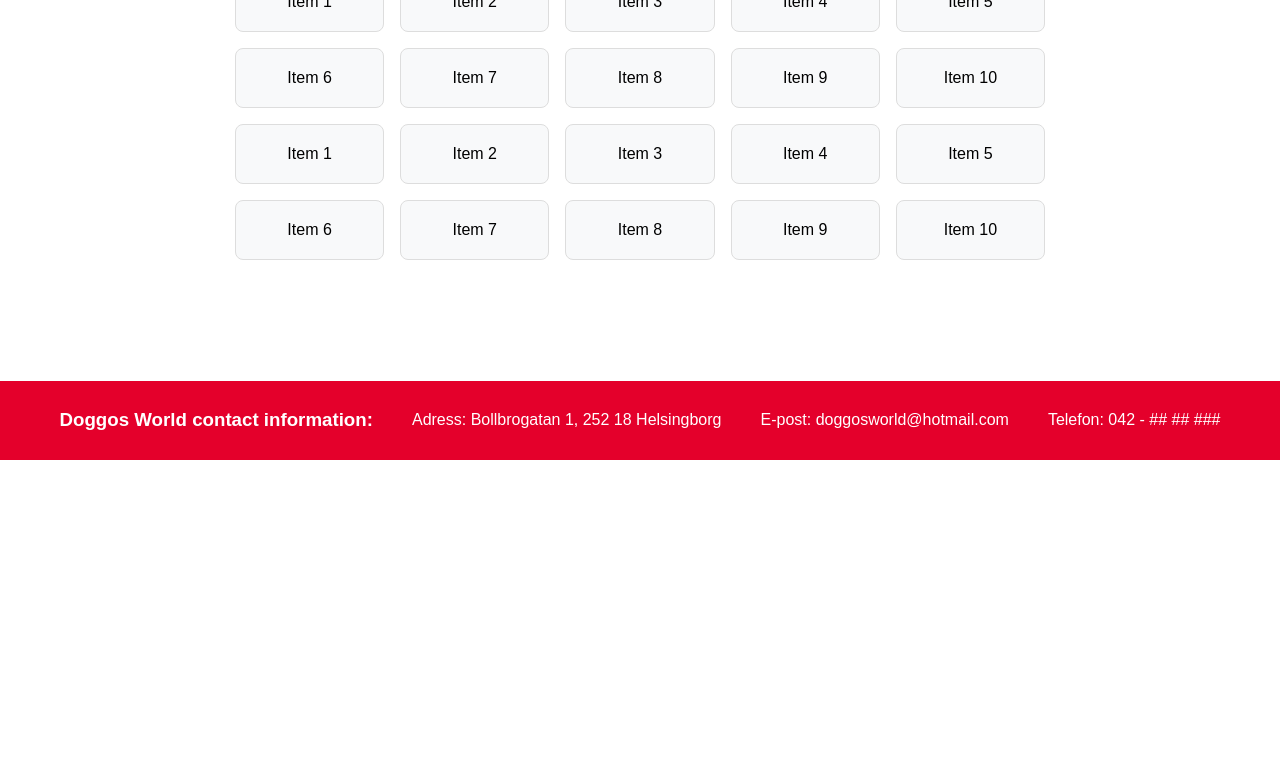
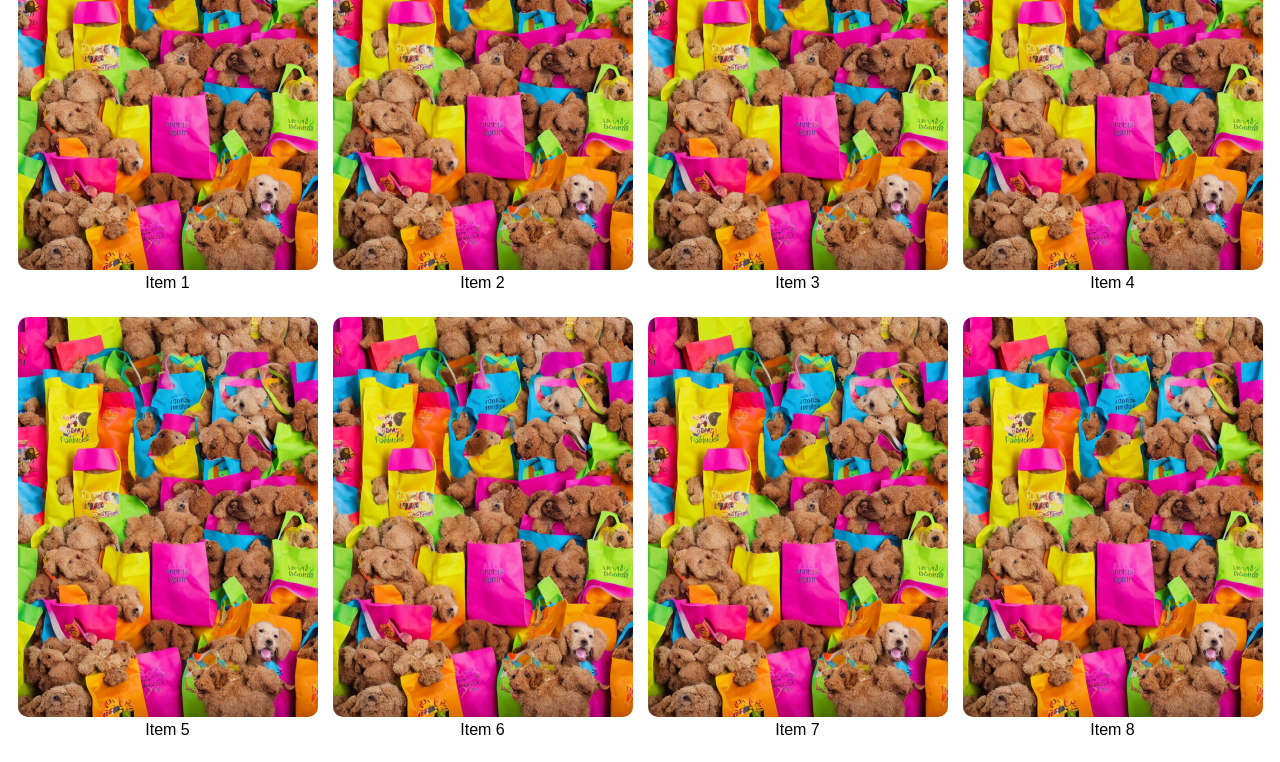
Before and after one commit to Vellethe/Doggos-World, a React (Vite) app in the folder doggosworld.client/: page /Order/Food in a window 1280 px wide. Shown: the part 340-1102 px from the top of the page. Before the commit the page ends 800 px from the top, so only its background shows below. Built offline with nearby package versions, Linux system fonts and the light colour scheme.

Commit message:
Food row and looks update

```diff
--- a/doggosworld.client/src/CSS/Food.css
+++ /dev/null
@@ -1,13 +0,0 @@
-.items-grid {
-    display: grid;
-    grid-template-columns: repeat(5, 1fr);
-    gap: 16px;
-  }
-
-  .item-card {
-    background-color: #f8f9fa;
-    padding: 20px;
-    border: 1px solid #ddd;
-    border-radius: 8px;
-    text-align: center;
-  }
--- a/doggosworld.client/src/CSS/Footer.css
+++ b/doggosworld.client/src/CSS/Footer.css
@@ -2,7 +2,6 @@ footer {
     background-color: #e4002b;
     color: white;
     padding: 10px 0;
-    position: absolute;
     bottom: 0;
     width: 100%;
   }
--- a/doggosworld.client/src/CSS/ItemGrid.css
+++ b/doggosworld.client/src/CSS/ItemGrid.css
@@ -1,17 +1,29 @@
 .items-grid {
   display: grid;
-  grid-template-columns: repeat(5, 1fr);
-  gap: 16px;
-  width: 90%;
+  grid-template-columns: repeat(4, 1fr);
+  row-gap: 15px;
   margin: 0 auto;
 }
 
 .item-card {
-  background-color: #f8f9fa;
-  padding: 20px;
-  border: 1px solid #ddd;
-  border-radius: 8px;
+  padding-bottom: 10px;
   text-align: center;
+}
+
+.item-image {
+  transition: transform 0.3s ease;
+  border-radius: 10px;
+}
+
+.item-card:hover .item-image {
+  transform: scale(1.1);
+}
+
+.item-card:hover .item-name {
+  transform: translateY(15px);
+  font-weight: bold;
+  font-size: 30px;
+  color: black;
 }
 
 h1 {
--- a/doggosworld.client/src/CSS/MainContent.css
+++ b/doggosworld.client/src/CSS/MainContent.css
@@ -4,7 +4,6 @@
 
 .main-content {
   padding: 10px;
-  max-width: 900px;
   margin: 0 auto;
 }
 
@@ -43,6 +42,7 @@
 
 .content-section-details {
   margin-top: 50px;
+  width: 900px;
 }
 .content-section-details h2 {
   text-align: center;
@@ -51,6 +51,7 @@
 .content-section-hours {
   margin-top: 80px;
   text-align: center;
+  font-weight: bold;
 }
 
 .content-section h2 {
--- a/doggosworld.client/src/pages/Orders/Food.jsx
+++ b/doggosworld.client/src/pages/Orders/Food.jsx
@@ -1,51 +1,60 @@
 import React from 'react';
 import MasterLayout from '../Homepage/MasterLayout';
 import '../../CSS/ItemGrid.css';
+import dogfood from '../../assets/Images/dogfood.jpg';
 
 const items = [
-  { id: 1, name: 'Item 1' },
-  { id: 2, name: 'Item 2' },
-  { id: 3, name: 'Item 3' },
-  { id: 4, name: 'Item 4' },
-  { id: 5, name: 'Item 5' },
-  { id: 6, name: 'Item 6' },
-  { id: 7, name: 'Item 7' },
-  { id: 8, name: 'Item 8' },
-  { id: 9, name: 'Item 9' },
-  { id: 10, name: 'Item 10' },
-  { id: 11, name: 'Item 1' },
-  { id: 12, name: 'Item 2' },
-  { id: 13, name: 'Item 3' },
-  { id: 14, name: 'Item 4' },
-  { id: 15, name: 'Item 5' },
-  { id: 16, name: 'Item 6' },
-  { id: 17, name: 'Item 7' },
-  { id: 18, name: 'Item 8' },
-  { id: 19, name: 'Item 9' },
-  { id: 20, name: 'Item 10' },
-  { id: 21, name: 'Item 1' },
-  { id: 22, name: 'Item 2' },
-  { id: 23, name: 'Item 3' },
-  { id: 24, name: 'Item 4' },
-  { id: 25, name: 'Item 5' },
-  { id: 26, name: 'Item 6' },
-  { id: 27, name: 'Item 7' },
-  { id: 28, name: 'Item 8' },
-  { id: 29, name: 'Item 9' },
-  { id: 30, name: 'Item 10' },
+  { id: 1, name: 'Item 1', image: dogfood },
+  { id: 2, name: 'Item 2', image: dogfood },
+  { id: 3, name: 'Item 3', image: dogfood },
+  { id: 4, name: 'Item 4', image: dogfood },
+  { id: 5, name: 'Item 5', image: dogfood },
+  { id: 6, name: 'Item 6', image: dogfood },
+  { id: 7, name: 'Item 7', image: dogfood },
+  { id: 8, name: 'Item 8', image: dogfood },
+  { id: 9, name: 'Item 9', image: dogfood },
+  { id: 10, name: 'Item 10', image: dogfood },
+  { id: 11, name: 'Item 1', image: dogfood },
+  { id: 12, name: 'Item 2', image: dogfood },
+  { id: 13, name: 'Item 3', image: dogfood },
+  { id: 14, name: 'Item 4', image: dogfood },
+  { id: 15, name: 'Item 5', image: dogfood },
+  { id: 16, name: 'Item 6', image: dogfood },
+  { id: 17, name: 'Item 7', image: dogfood },
+  { id: 18, name: 'Item 8', image: dogfood },
+  { id: 19, name: 'Item 9', image: dogfood },
+  { id: 20, name: 'Item 10', image: dogfood },
+  { id: 21, name: 'Item 1', image: dogfood },
+  { id: 22, name: 'Item 2', image: dogfood },
+  { id: 23, name: 'Item 3', image: dogfood },
+  { id: 24, name: 'Item 4', image: dogfood },
+  { id: 25, name: 'Item 5', image: dogfood },
+  { id: 26, name: 'Item 6', image: dogfood },
+  { id: 27, name: 'Item 7', image: dogfood },
+  { id: 28, name: 'Item 8', image: dogfood },
+  { id: 29, name: 'Item 9', image: dogfood },
+  { id: 30, name: 'Item 10', image: dogfood }
 ];
 
 const Food = () => {
   return (
     <MasterLayout>
+      <div className="content-container">
+        <aside className="sidebar left-sidebar">
+          <p>Never forget dogtreats</p>
+        </aside>
         <div className="main-content">
           <h1>Food</h1>
           <div className="items-grid">
             {items.map((item) => (
               <div key={item.id} className="item-card">
-              {item.name}
+                <div className='item-content'>
+                <img src={item.image} alt={item.name} className="item-image" />
+                <div className="item-name">{item.name}</div>
+                </div>
               </div>
             ))}
+          </div>
         </div>
       </div>
     </MasterLayout>
```
Also changed, not shown: doggosworld.client/src/assets/Images/dogfood.jpg (added). Lines whose indentation alone changed are shown as unchanged.
